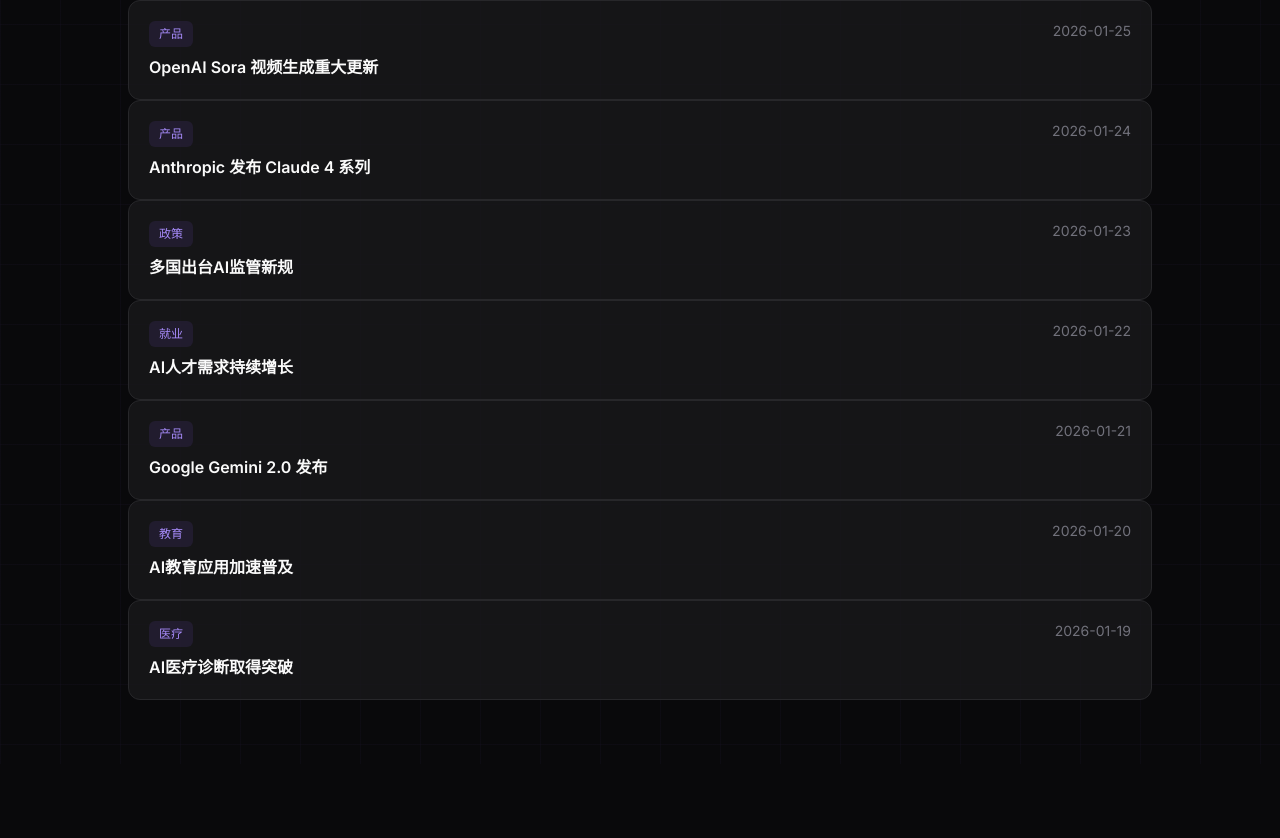
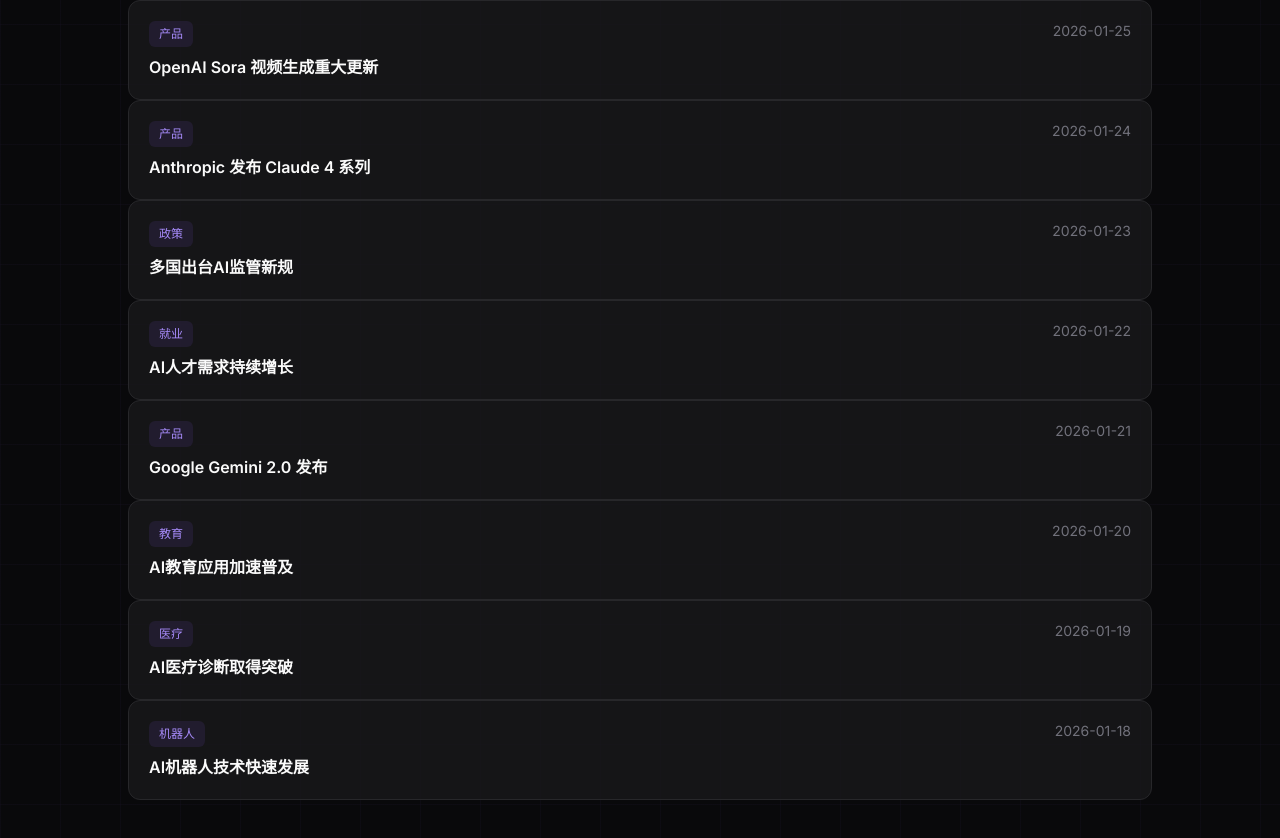
Before and after one commit to uncle-light/deepzd, a Next.js app: page /news in a window 1280 px wide. Shown: the part 696-1534 px from the top of the page. Before the commit the page ends 1460 px from the top, so only its background shows below. Built offline with nearby package versions, Linux system fonts and the light colour scheme.

Commit message:
feat: 添加AI机器人资讯

```diff
--- a/src/app/data/news.ts
+++ b/src/app/data/news.ts
@@ -107,4 +107,13 @@
 
 多家医院开始部署AI诊断系统。`
   },
+  {
+    slug: "ai-robotics",
+    title: "AI机器人技术快速发展",
+    date: "2026-01-18",
+    tag: "机器人",
+    content: `人形机器人技术取得重大突破。
+
+多家公司发布新一代AI机器人产品。`
+  },
 ];
```
